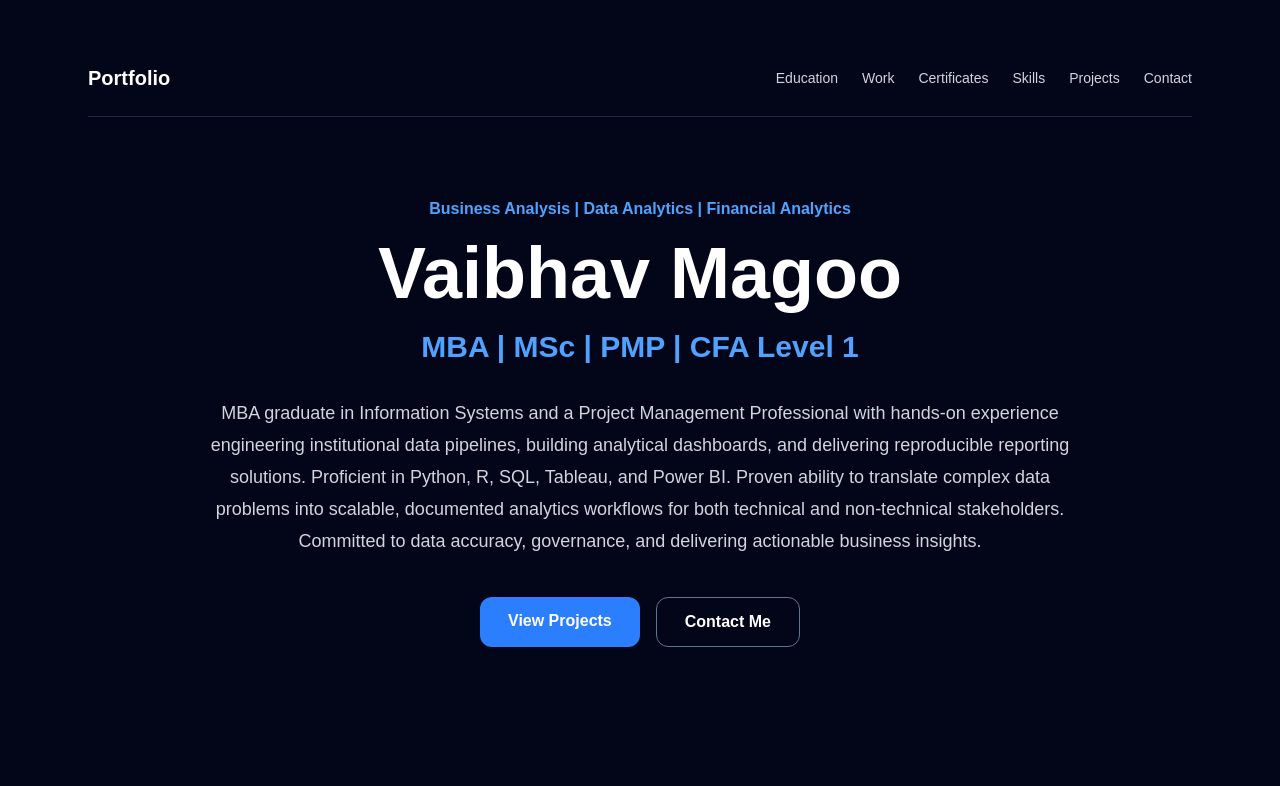
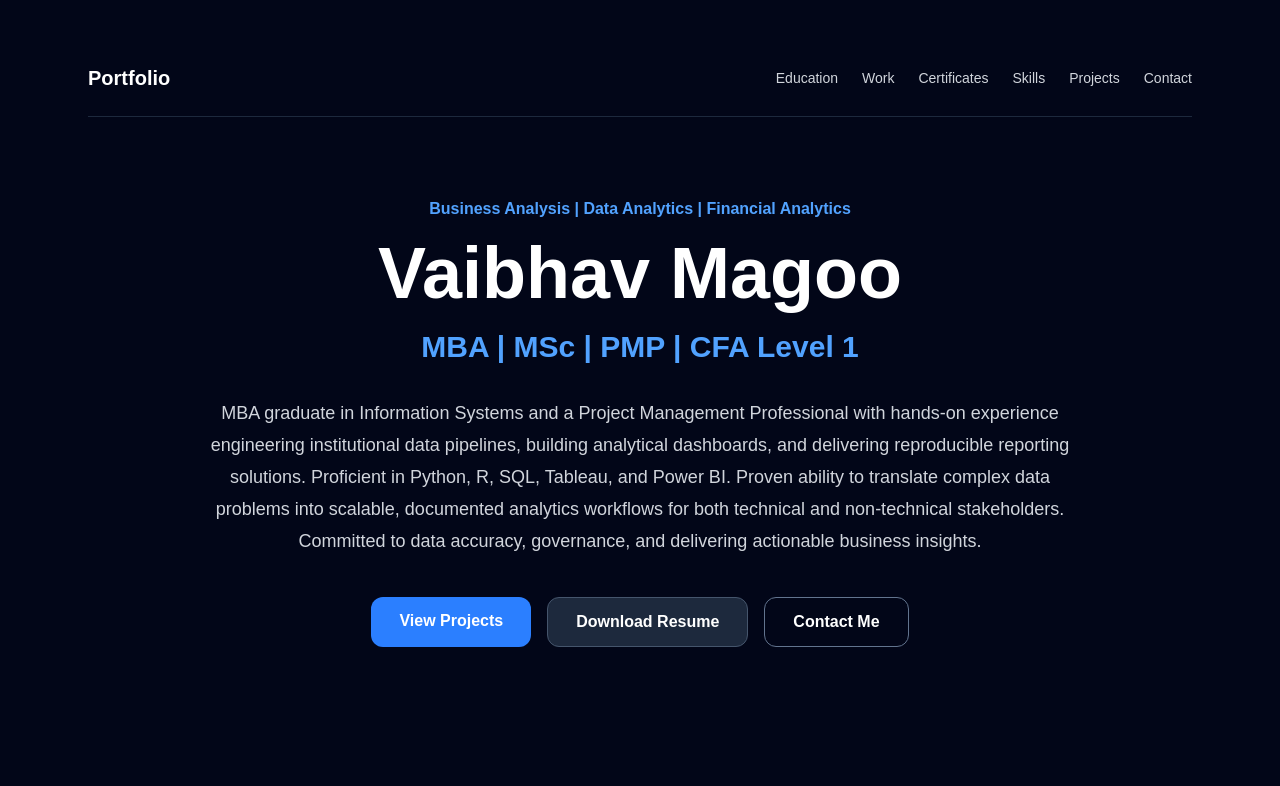
Before and after one commit to VaibhavMagoo/Portfolio, a Next.js app in the folder portfolio/: page / in a window 1280 px wide. Shown: the top 786 px of the page. Built offline with nearby package versions, Linux system fonts and the light colour scheme.

Commit message:
Added resume download button

```diff
--- a/portfolio/app/page.tsx
+++ b/portfolio/app/page.tsx
@@ -182,6 +182,13 @@ export default function Home() {
             <a href="#projects" className="bg-blue-500 hover:bg-blue-600 px-7 py-3 rounded-xl font-semibold">
               View Projects
             </a>
+            <a
+             href="/vaibhav-magoo-resume.pdf"
+             download
+             className="bg-slate-800 hover:bg-slate-700 border border-slate-600 px-7 py-3 rounded-xl font-semibold"
+            >
+             Download Resume
+            </a>
             <a href="#contact" className="border border-slate-500 hover:border-blue-400 px-7 py-3 rounded-xl font-semibold">
               Contact Me
             </a>
```
Also changed, not shown: 1 other file (tests, documents, lock files or other folders).
